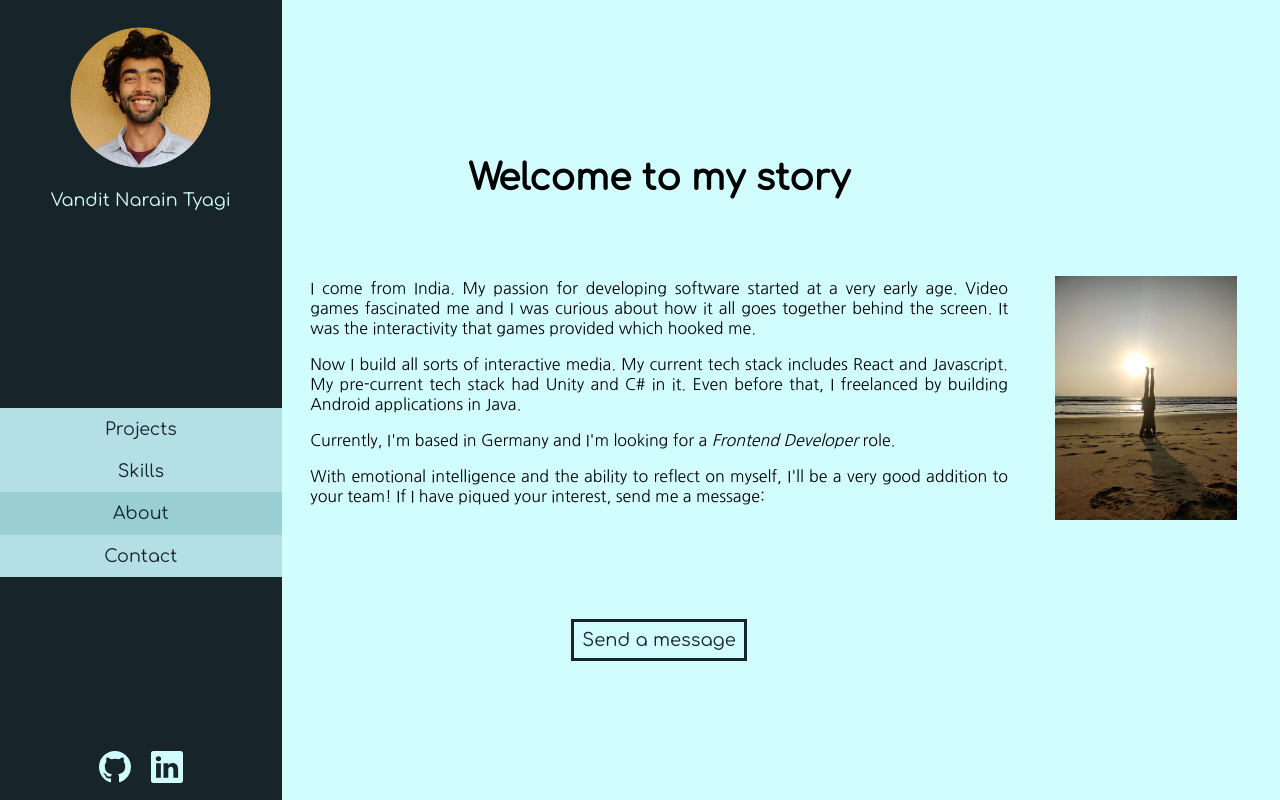
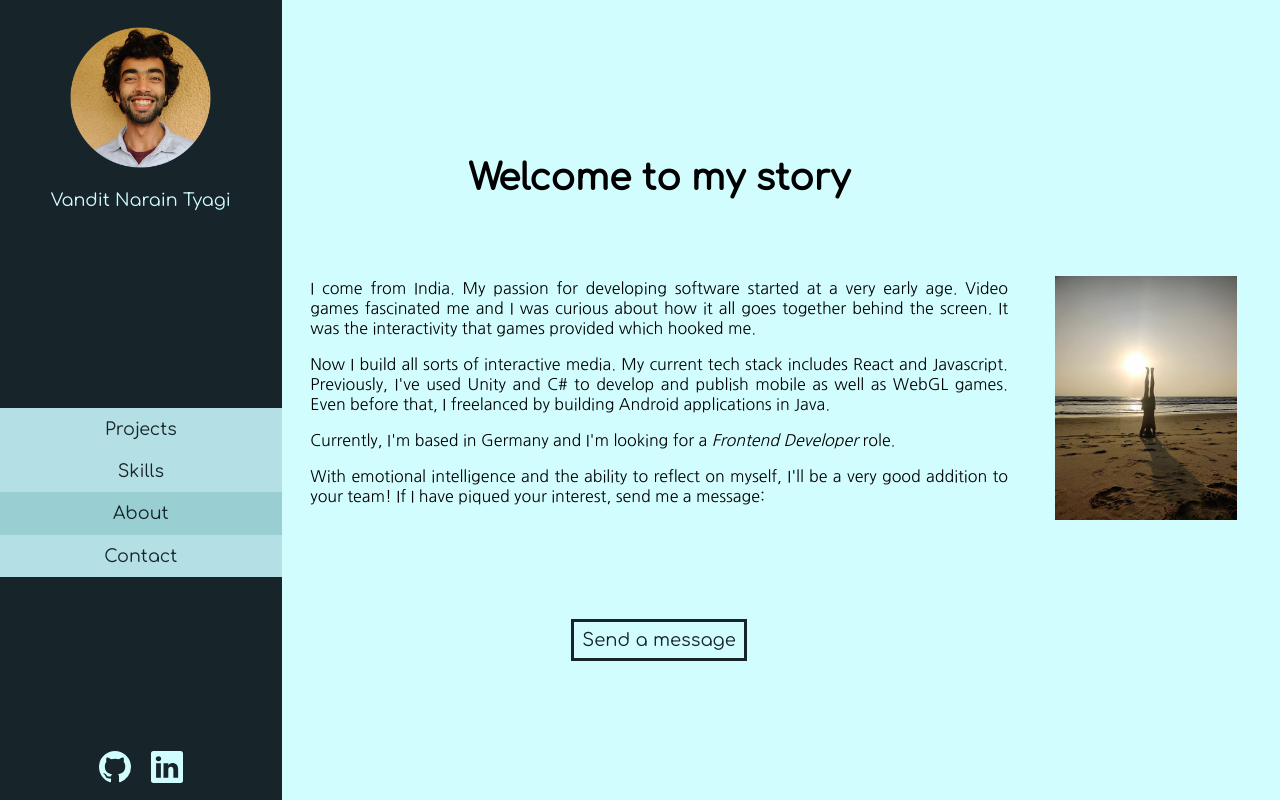
Before and after one commit to the-formless/react-portfolio, a React (Create React App) app: page /about in a window 1280 px wide. Built offline with nearby package versions, Linux system fonts and the light colour scheme.

Commit message:
Rephrase

```diff
--- a/src/Components/About/index.js
+++ b/src/Components/About/index.js
@@ -13,7 +13,7 @@ function About() {
             I come from India. My passion for developing software started at a very early age. Video games fascinated me and I was curious about how it all goes together behind the screen. It was the interactivity that games provided which hooked me.
           </p>
           <p>
-            Now I build all sorts of interactive media. My current tech stack includes React and Javascript. My pre-current tech stack had Unity and C# in it. Even before that, I freelanced by building Android applications in Java.
+            Now I build all sorts of interactive media. My current tech stack includes React and Javascript. Previously, I've used Unity and C# to develop and publish mobile as well as WebGL games. Even before that, I freelanced by building Android applications in Java.
           </p>
           <p>
             Currently, I'm based in Germany and I'm looking for a <em>Frontend Developer</em> role.
```
